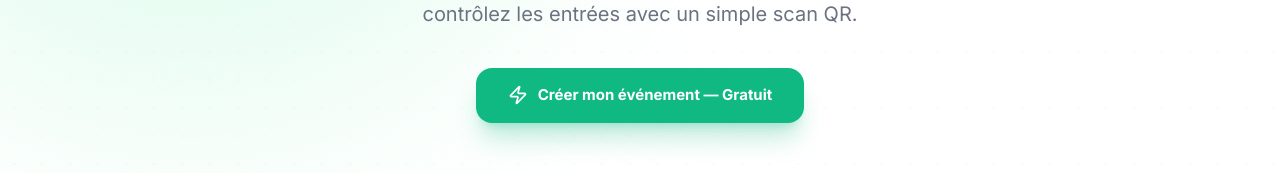
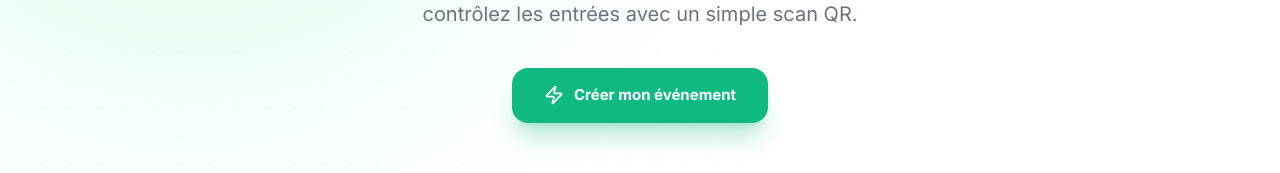
Before and after one commit to Jerome2024-net/BINQ, a Next.js app: page / in a window 1280 px wide. Shown: the part 410-583 px from the top of the page. Built offline with nearby package versions, Linux system fonts and the light colour scheme; no server answers.

Commit message:
fix: CTA hero - retirer mention Gratuit

```diff
--- a/src/app/page.tsx
+++ b/src/app/page.tsx
@@ -82,7 +82,7 @@ export default function HomePage() {
           <div className="flex flex-col sm:flex-row items-center justify-center gap-3 sm:gap-4 mb-14 sm:mb-20">
             <Link href="/inscription" className="w-full sm:w-auto flex items-center justify-center gap-2.5 px-8 py-4 bg-emerald-500 text-white font-bold rounded-2xl hover:bg-emerald-400 transition-all shadow-xl shadow-emerald-500/25 text-[15px]">
               <Zap className="w-5 h-5" />
-              Créer mon événement — Gratuit
+              Créer mon événement
             </Link>
           </div>
 
```
